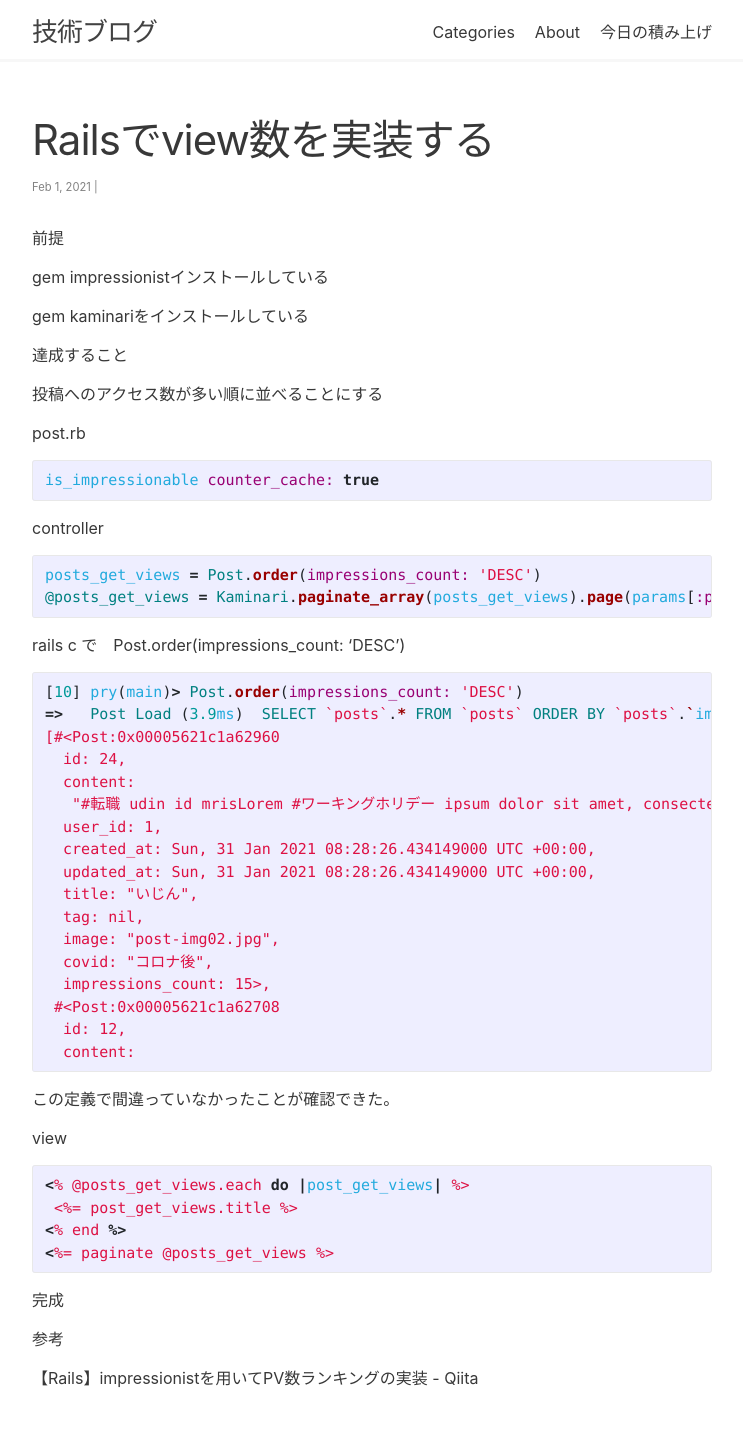
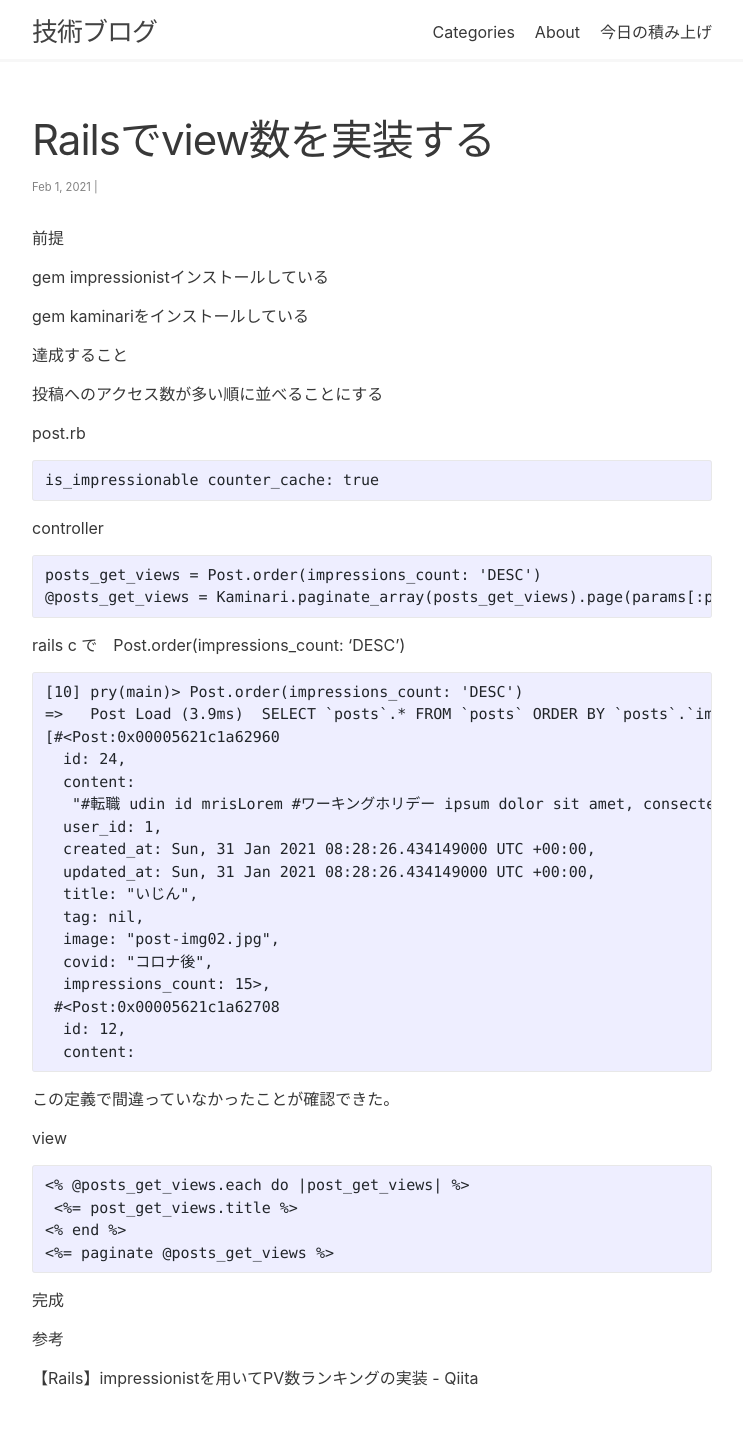
Before and after one commit to kazblog/kazblog.github.io, a Jekyll site: the page built from _posts/things_what_i_learned/2021-02-01-rails-get-view-rank.md, in a window 1280 px wide. Shown: the whole page, without its empty margins (268-1011 px from the left). Built offline with Jekyll 4.4.1, drawn with Linux system fonts in a browser that asks for light colours; nearby versions of some CDN libraries.

Commit message:
Update 2021-02-01-rails-get-view-rank.md

````diff
--- a/_posts/things_what_i_learned/2021-02-01-rails-get-view-rank.md
+++ b/_posts/things_what_i_learned/2021-02-01-rails-get-view-rank.md
@@ -21,20 +21,20 @@ gem kaminariをインストールしている
 
 post.rb
 
-```ruby
+```
 is_impressionable counter_cache: true
 ```
 
 controller
 
-```ruby
+```
 posts_get_views = Post.order(impressions_count: 'DESC')
 @posts_get_views = Kaminari.paginate_array(posts_get_views).page(params[:page]).per(4)
 ```
 
 rails c で　Post.order(impressions_count: 'DESC')
 
-```ruby
+```
 [10] pry(main)> Post.order(impressions_count: 'DESC')
 =>   Post Load (3.9ms)  SELECT `posts`.* FROM `posts` ORDER BY `posts`.`impressions_count` DESC
 [#<Post:0x00005621c1a62960
@@ -58,7 +58,7 @@ rails c で　Post.order(impressions_count: 'DESC')
 
 view
 
-```ruby
+```
 <% @posts_get_views.each do |post_get_views| %>
  <%= post_get_views.title %>
 <% end %>
````
